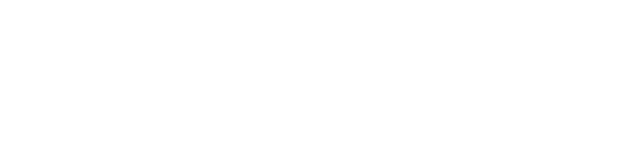
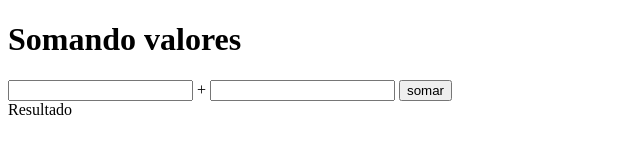
Before and after one commit to jonony/JAVA-SCRIPT, a plain HTML site: page aula10/ex.007.html in a window 1280 px wide. Shown: the whole page, without its empty margins (0-640 px from the left). Drawn offline with Linux system fonts and the light colour scheme.

Commit message:
fiz uma calculadora!

```diff
--- a/aula10/ex.007.html
+++ b/aula10/ex.007.html
@@ -1,11 +1,33 @@
 <!DOCTYPE html>
 <html lang="en">
+
 <head>
     <meta charset="UTF-8">
     <meta name="viewport" content="width=device-width, initial-scale=1.0">
-    <title>Document</title>
+    <title>Somando números</title>
+
+
 </head>
+
 <body>
+    <h1>Somando valores</h1>
+    <input type="number" name="txtn1" id="txtn1"> +
+    <input type="number" name="txtn2" id="txtn2">
+    <input type="button" value="somar" onclick="somar()">
+    <div id="result">Resultado</div>
 
+    <script>
+        function somar(){
+            var tn1 = window.document.getElementById('txtn1')
+            var tn2 = window.document.getElementById('txtn2')
+            var resultado = window.document.getElementById('result')
+            var n1 = Number(tn1.value)
+            var n2 = Number(tn2.value)
+            var s = n1 + n2
+            resultado.innerHTML = `A soma entre ${n1} e ${n2} é igual a <strong>${s}</strong>`
+        }
+
+    </script>
 </body>
+
 </html>
```
